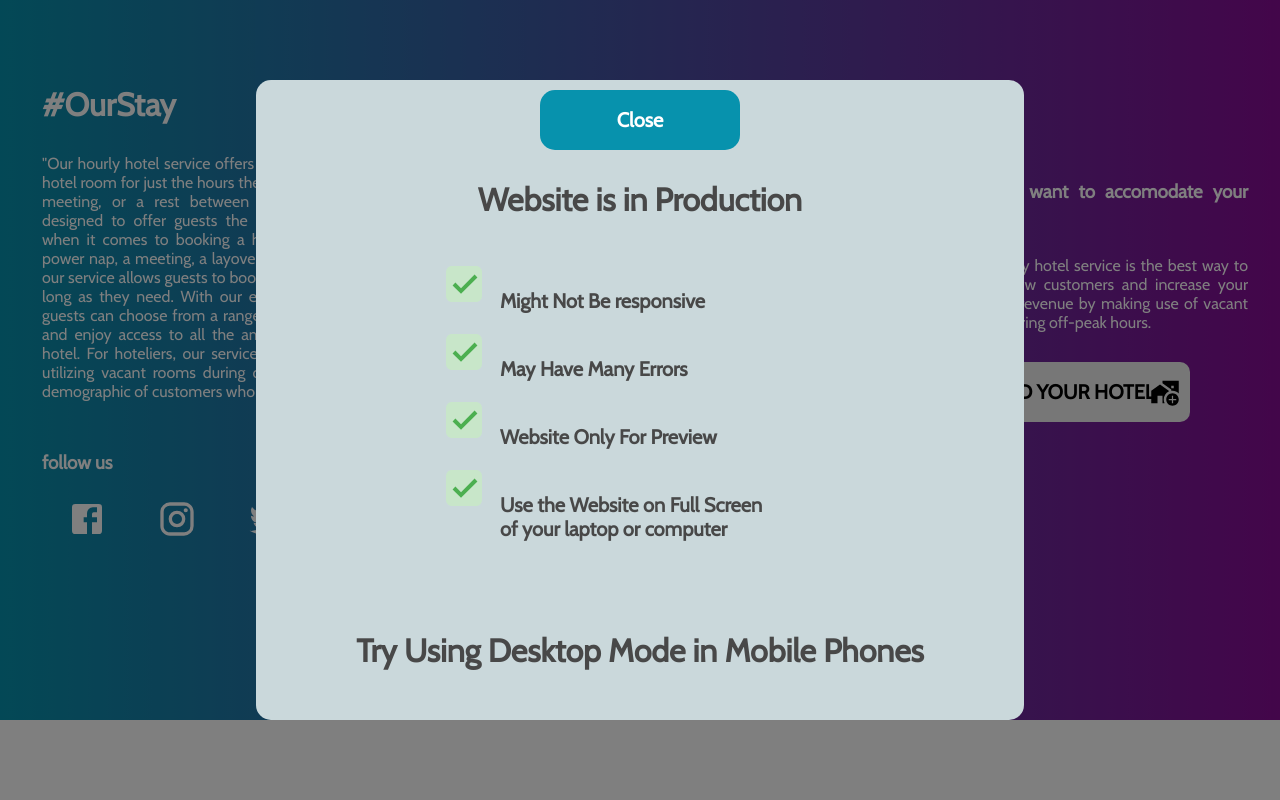
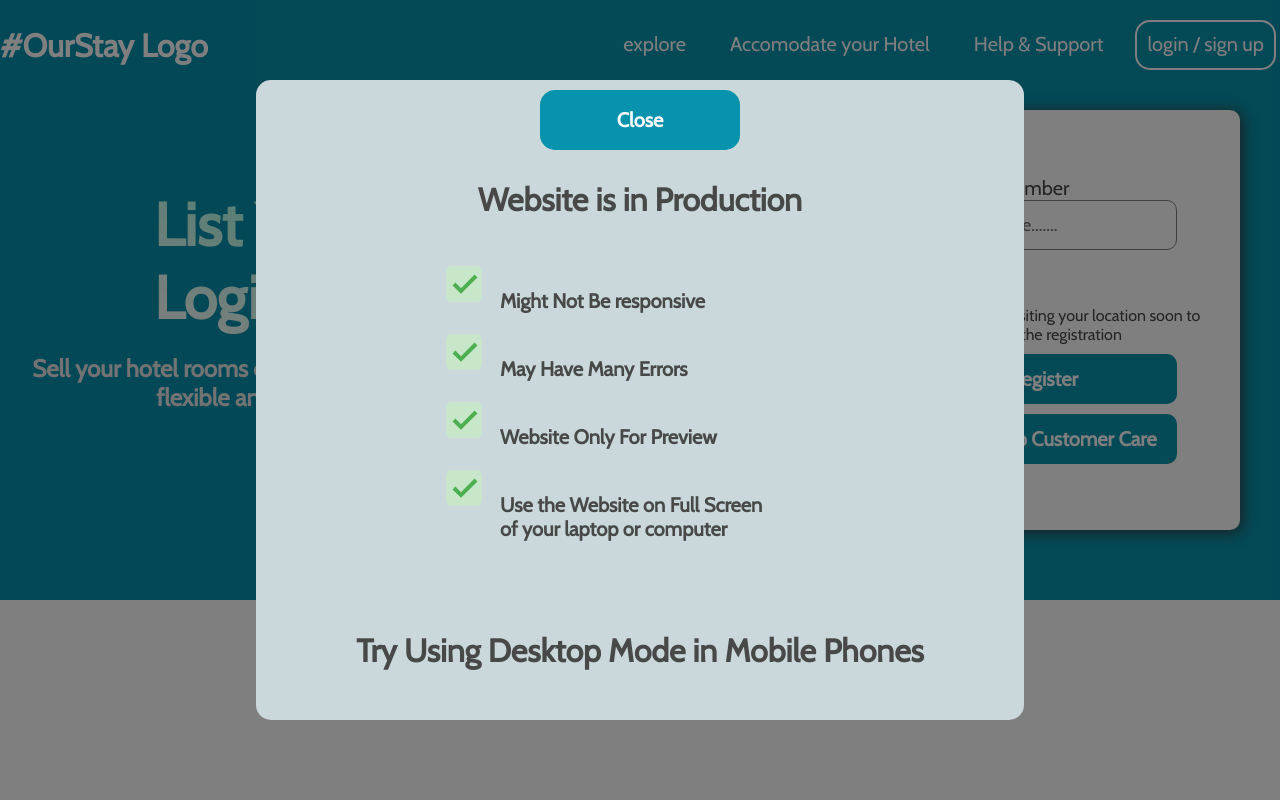
Before and after one commit to anilSysBit/hourlodge, a React (Vite) app: page /list-my-hotel in a window 1280 px wide. Shown: the top 800 px of the page. Built offline with nearby package versions, Linux system fonts and the light colour scheme; grey boxes are pictures that could not be loaded.

Commit message:
List Hotel Form With Discuss on whataapp added

```diff
--- a/src/App.tsx
+++ b/src/App.tsx
@@ -13,6 +13,7 @@ import { Login } from "@mui/icons-material";
 import Signup from "./globalComponents/LoginSignup/Signup";
 import BookHotelPage from "./globalComponents/explore/BookHotelPage";
 import LoginSignup from "./pages/LoginSignup";
+import ListHotelForm from "./globalComponents/LoginSignup/ListHotelForm";
 
 const ScrollToTop =()=>{
   const {pathname} = useLocation();
@@ -54,6 +55,7 @@ const App=()=> {
           <Route path="/loginsignup" element={<LoginSignup/>}/>
           <Route path="signup" element={<Signup/>} />
           <Route path="/booking/:id" element={<BookHotelPage/>} />
+          <Route path="/list-my-hotel" element={<ListHotelForm/>} />
         </Routes>
         <Footer />
       </BrowserRouter>
--- /dev/null
+++ b/src/globalComponents/LoginSignup/ListHotelForm.tsx
@@ -0,0 +1,87 @@
+import React, { useEffect, useState } from "react";
+import "../../styles/partials/loginsignup.css";
+import Navigation from "../home/Navigation";
+import { useFormik } from "formik";
+import { Link } from "react-router-dom";
+
+
+
+const ListHotelForm = () => {
+
+    const PhoneForm:React.FC=()=>{
+        const Pformik = useFormik<{ phone:string;}>({
+          initialValues: {
+            phone: "",
+          },
+          onSubmit: (values) => {
+            setNumber(values.phone)
+          },
+        });
+        const message = 'Hello,Welcome to OurStay Customer Care.';
+        const number = '9816284342'
+        const handleWhatsappClick=()=>{
+          const url = `https://wa.me/${number}?text=${encodeURIComponent(message)}`;
+          if(number){
+            window.open(url);
+          }
+        }
+
+        return(
+          <form
+          action="#"
+          onSubmit={Pformik.handleSubmit}
+        >
+          <div className="hour_form_control">
+            <label htmlFor="email"> Phone Number</label>
+              <input
+                type="number"
+                name="phone"
+                placeholder="Enter phone......."
+                onChange={Pformik.handleChange}
+                onBlur={Pformik.handleBlur}
+                value={Pformik.values.phone}
+                required
+              />
+          </div>
+          <div className="hour_form_control button_control">
+            <p>Our company officials will be visiting your location soon to discuss and finalize the registration</p>
+            <button className="global_button login_signup" type="submit">Visit and Register</button>
+            <button className="global_button login_signup" type="submit" onClick={handleWhatsappClick}>Discuss in Whatsapp Customer Care</button>
+          </div>
+        </form>
+        )
+      }
+  return (
+    <div className="list_hotel_container">
+      <div className="login_signup_container">
+        <div className="navigation_container">
+          <Navigation />
+        </div>
+        <div className="login_main_container">
+          <div className="form_container">
+            <div className="login_title_container">
+              <h1>List Your Hotel OR<br/> Login as Hoteiler</h1>
+              <h2>
+              Sell your hotel rooms online with hourly rates by joining Hourstay with flexible and affordable accomodation options
+              </h2>
+            </div>
+            <div className="form_box_container">
+                <PhoneForm/>
+            </div>
+          </div>
+        </div>
+      </div>
+    </div>
+  );
+};
+
+export default ListHotelForm;
+
+{/* <div className="list_yourself">
+<h2>List your Hotel Yourself</h2>
+<button className="global_button login_signup">List Yourself</button>
+</div>
+<div className="customer_care_listing">
+<h2>Use Customer Care Service to List on Whatsapp</h2>
+<button className="global_button login_signup">Whatsapp service</button>
+</div> */}
--- a/src/globalComponents/home/Navigation.tsx
+++ b/src/globalComponents/home/Navigation.tsx
@@ -11,7 +11,7 @@ const Navigation = () => {
         <Link to="/explore">
           <li className="line_button cut_line">explore</li>
         </Link>
-        <li className="line_button cut_line">Accomodate your Hotel</li>
+        <Link to='/list-my-hotel'><li className="line_button cut_line">Accomodate your Hotel</li></Link>
         <li className="line_button cut_line">Help & Support</li>
         <Link to='/loginsignup'><li className="line_button">login / sign up</li></Link>
       </ul>
--- a/src/styles/partials/loginsignup.css
+++ b/src/styles/partials/loginsignup.css
@@ -119,4 +119,21 @@
 
 .signup_form {
   box-shadow: 2px 2px 15px black;
+}
+
+.list_hotel_container .login_title_container h2 {
+  text-align: center;
+}
+.list_hotel_container .form_box_container {
+  display: flex;
+  flex-direction: column;
+  justify-content: space-around;
+  padding: 10px;
+}
+.list_hotel_container .form_box_container .button_control {
+  height: 80%;
+  margin-top: 30px;
+}
+.list_hotel_container .form_box_container .button_control p {
+  text-align: center;
 }/*# sourceMappingURL=loginsignup.css.map */
--- a/src/styles/partials/loginsignup.scss
+++ b/src/styles/partials/loginsignup.scss
@@ -133,3 +133,26 @@
 .signup_form{
     box-shadow: 2px 2px 15px black;
 }
+
+
+.list_hotel_container{
+
+    .login_title_container{
+        h2{text-align: center;}
+    }
+    .form_box_container{
+        display: flex;
+        flex-direction: column;
+        justify-content: space-around;
+        padding: 10px;
+        // color: white;
+        .button_control{
+            height: 80%;
+            // border: 2px solid black;
+            margin-top: 30px;
+            p{
+                text-align: center;
+            }
+        }
+    }
+}
```
Also changed, not shown: 1 other file (tests, documents, lock files or other folders).
